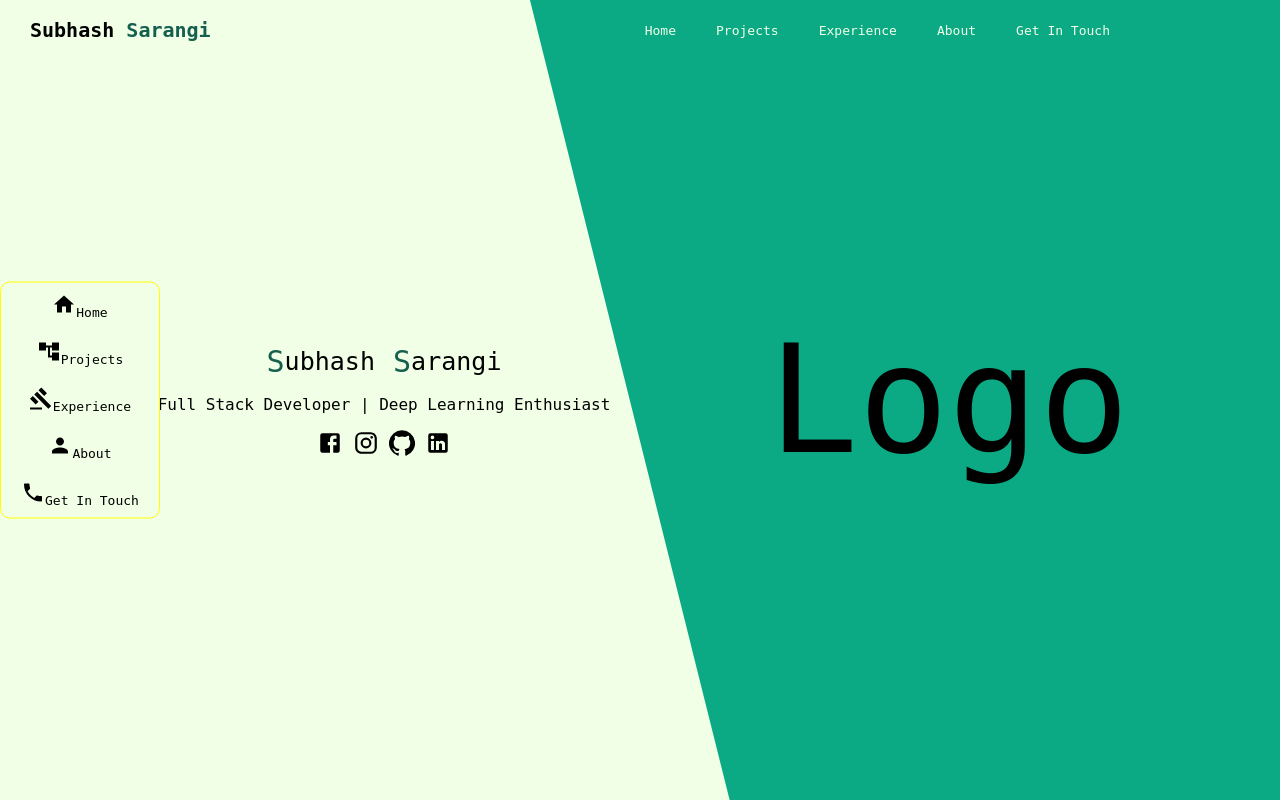
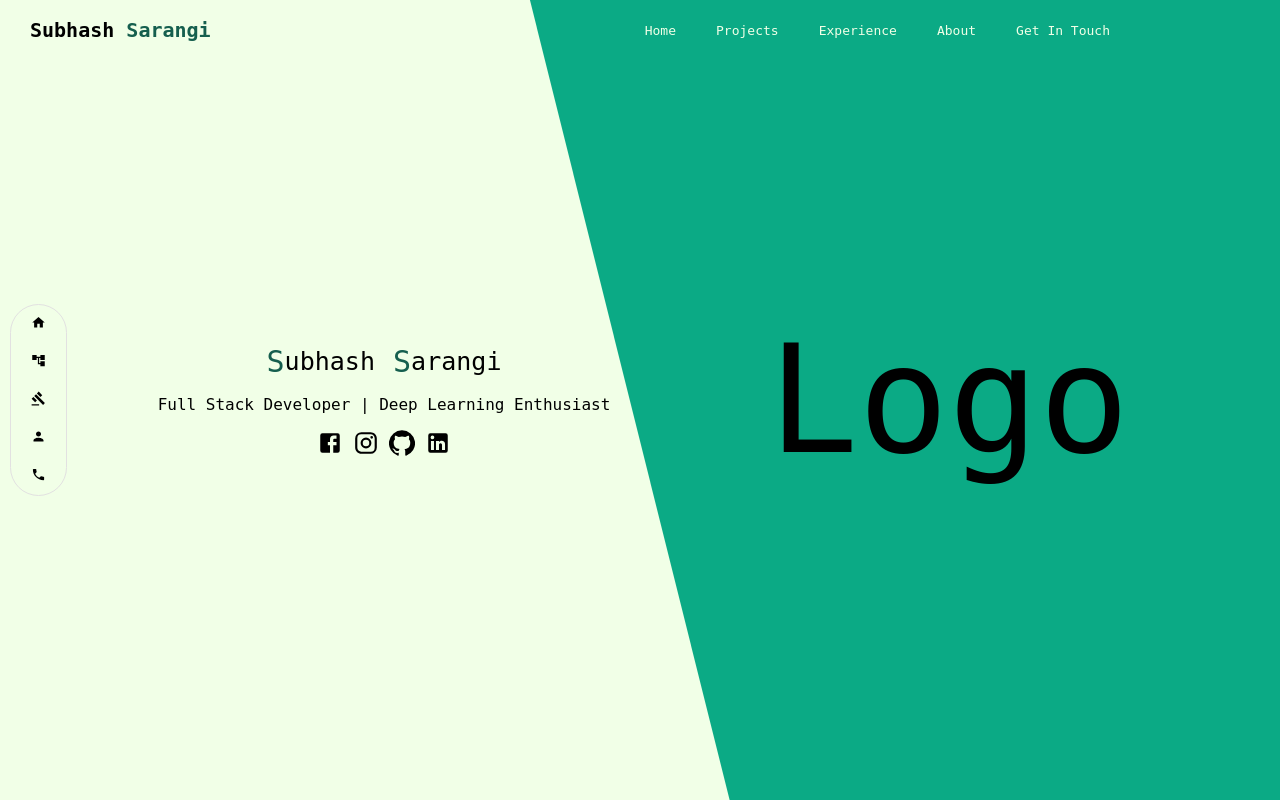
Before and after one commit to Subhash3/subhash3.github.io, a React (Create React App) app in the folder client/: page / in a window 1280 px wide. Built offline with nearby package versions, Linux system fonts and the light colour scheme.

Commit message:
Finished Vertical Navbar

```diff
--- a/client/src/Components/NavBar/NavBar.jsx
+++ b/client/src/Components/NavBar/NavBar.jsx
@@ -60,21 +60,6 @@ const NavBar = ({ vertical }) => {
                     iconDisplay={item.iconDisplay}
                 />
             })}
-            {/* <div className="nav-link home">
-                <Link to="/"> Home</Link>
-            </div>
-            <div className="nav-link projects">
-                <Link to="/projects"> Projects</Link>
-            </div>
-            <div className="nav-link experience">
-                <Link to="/experience"> Experience</Link>
-            </div>
-            <div className="nav-link about">
-                <Link to="/about"> About Me</Link>
-            </div>
-            <div className="nav-link contact">
-                <Link to="/contact"> Get in touch</Link>
-            </div> */}
         </div>
     );
 }
@@ -82,7 +67,7 @@ const NavBar = ({ vertical }) => {
 const NavItem = ({ text, linkTo, className, Icon, iconDisplay }) => {
     return (
         <div className={`nav-link ${className}`}>
-            {iconDisplay ? <Icon /> : null}
+            {iconDisplay ? <Link to={linkTo}><Icon /></Link> : null}
             <Link to={linkTo}>{text}</Link>
         </div>
     )
--- a/client/src/Components/NavBar/NavBar.scss
+++ b/client/src/Components/NavBar/NavBar.scss
@@ -77,7 +77,7 @@
 
     &.vertical{
         top: 0%;
-        left: 0;
+        left: 10px;
         flex-direction: column;
         align-items: center;
         justify-content: center;
@@ -85,10 +85,15 @@
         transform: translateY(-50%);
         height: fit-content;
         width: fit-content;
-        border: 1px solid yellow;
-        border-radius: 10px;
+        border-radius: 50px;
+        border: 1px solid rgb(226, 225, 225);
+        padding: 0px;
 
         .nav-link{
+            position: relative;
+            display: flex;
+            flex-direction: row;
+
             &.name-logo{
                 display: none;
             }
@@ -97,8 +102,45 @@
                 margin-right: 0px;
             }
 
-            a{
+            svg{
+                cursor: pointer;
+            }
+
+            a:nth-child(1){
+                svg{
+                    --size: 15px;
+                    width: var(--size);
+                    height: var(--size);
+                    fill: var(--c1);
+                }
+
+                &:hover{
+                    ~a:nth-child(2){
+                        transform: scale(1);
+                        opacity: 1;
+                    }
+                }
+            }
+
+            a:nth-child(2){
+                position: absolute;
+                left: 100%;
+                width: 110px;
+                border-radius: 15px;
+                border-bottom-left-radius: 0;
+                background-color: var(--c3);
+                box-shadow: 1px 1px 3px var(--c2);
                 color: var(--c1);
+                padding: 5px;
+                transform: scale(0);
+                transform-origin: left center;
+                transition: transform 200ms ease-in-out;
+                opacity: 0;
+            }
+
+
+            a::before{
+                all: unset;
             }
         }
     }
```
Also changed, not shown: client/src/Components/NavBar/NavBar.min.css.
